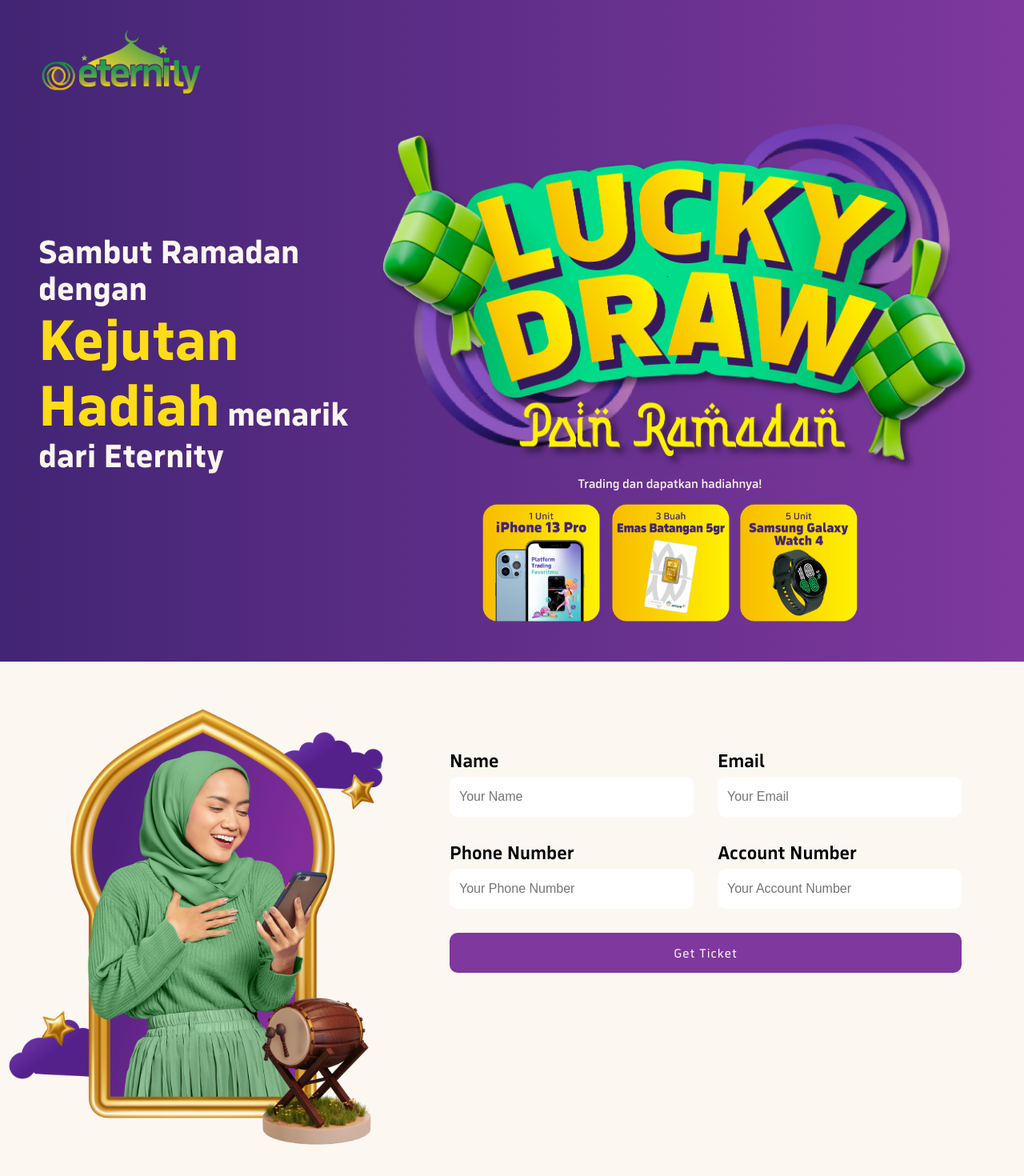
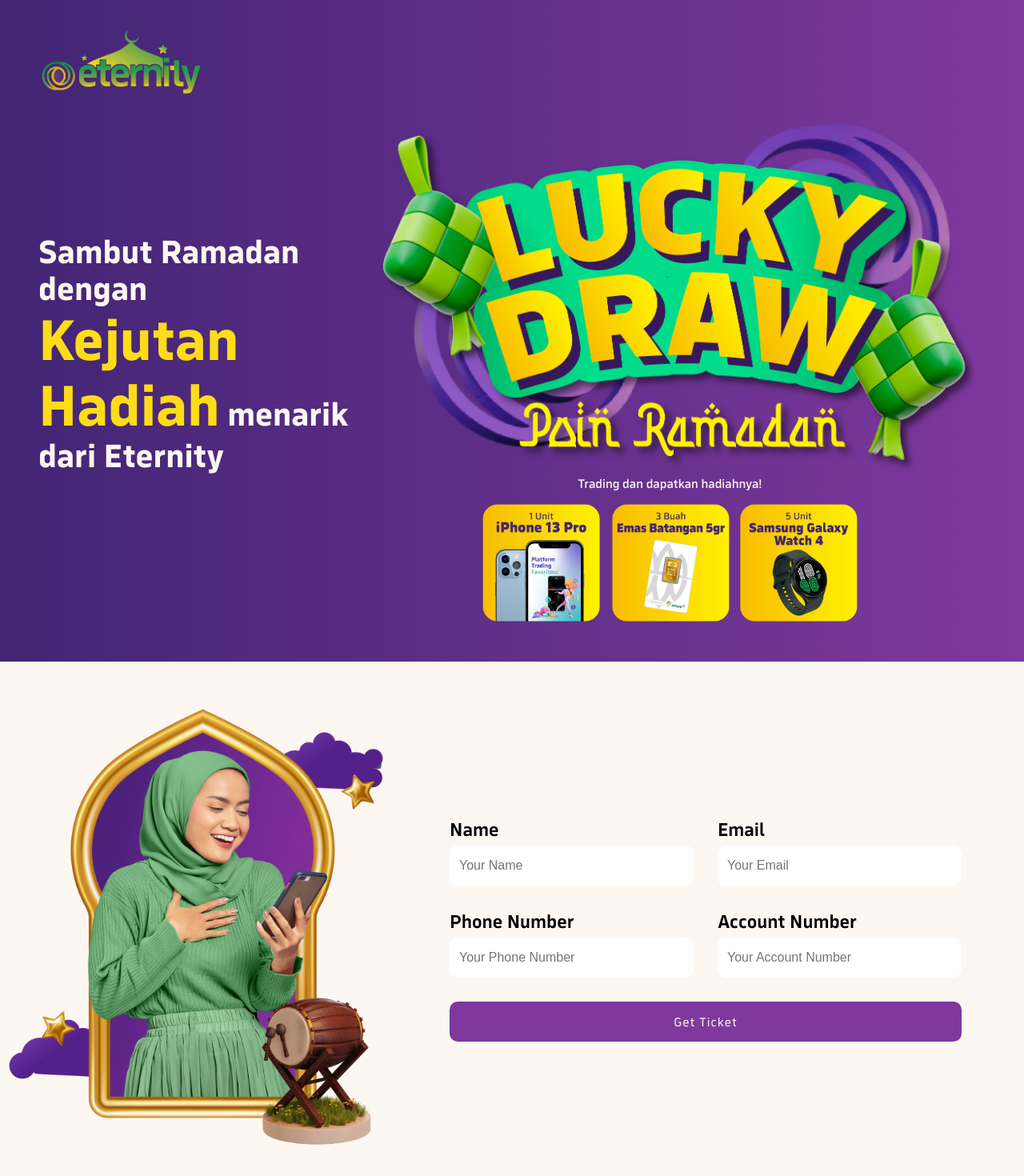
Before and after one commit to eternityfutures/eternity-campaign, a Next.js app: page / in a window 1280 px wide. Shown: the top 1470 px of the page at 80% size. Built offline with nearby package versions, Linux system fonts and the light colour scheme.

Commit message:
update home layout

```diff
--- a/pages/index.js
+++ b/pages/index.js
@@ -18,6 +18,11 @@
   @media (max-width: 768px) {
     padding: 1.5rem;
   }
+`
+
+const Main = styled.main`
+  min-height: 100vh;
+  width: 100%;
 `
 
 const HeaderWrapper = styled.div`
@@ -121,7 +126,7 @@
   padding: 3rem 0;
   text-align: center;
   @media (max-width: 768px) {
-    padding: 1.5rem 1.5rem 5rem 1.5rem;
+    padding: 1.5rem 1.5rem 4rem 1.5rem;
   }
 `
 
@@ -172,7 +177,6 @@
 
 const FormContainer = styled.div`
   width: 50%;
-  height: 452px;
   align-self: center;
   @media (max-width: 768px) {
     width: 100%;
@@ -391,7 +395,7 @@
         </HeaderWrapper>
       </Header>
 
-      <main>
+      <Main>
         <CampaignSection>
           <CampaignWrapper>
             <IntroContainer>
@@ -499,7 +503,7 @@
             </Legal>
           </LegalContainer>
         </LegalSection>
-      </main>
+      </Main>
 
     </Layout>
   )
```
